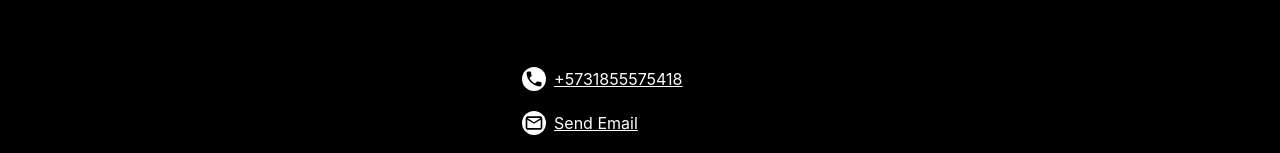
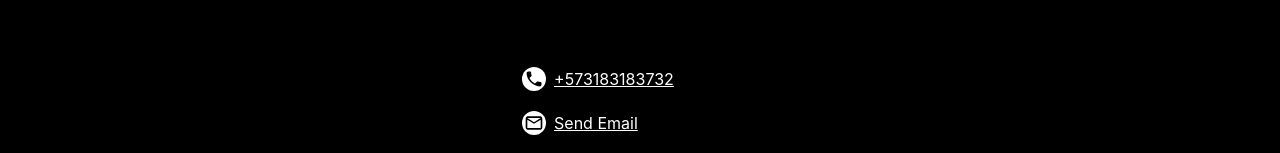
Before and after one commit to Maxiferado/bufetAbogados, a React (Create React App) app: page / in a window 1280 px wide. Shown: the part 3400-3553 px from the top of the page. Built offline with nearby package versions, Linux system fonts and the light colour scheme.

Commit message:
detallesv1

```diff
--- a/public/index.html
+++ b/public/index.html
@@ -1,5 +1,5 @@
 <!DOCTYPE html>
-<html lang="en">
+<html lang="es">
   <head>
     <meta charset="utf-8" />
     <link rel="icon" href="%PUBLIC_URL%/favicon.ico" />
@@ -24,7 +24,7 @@
       work correctly both with client-side routing and a non-root public URL.
       Learn how to configure a non-root public URL by running `npm run build`.
     -->
-    <title>React App</title>
+    <title>Ríosdurán</title>
   </head>
   <body>
     <noscript>You need to enable JavaScript to run this app.</noscript>
--- a/src/App.js
+++ b/src/App.js
@@ -70,7 +70,7 @@ function App() {
       ></HorizontalProperty>
       <Calltoaction h1="Contactenos e inicia una experiencia diferente en asesorias legales y garantiza el crecimiento de tu empresa"></Calltoaction>
       <Footer
-        whatPhone="+5731855575418"
+        whatPhone="+573183183732"
         email="Send Email"
         instagram="@riosduran"
         h2="RÍOS DURÁN"
--- a/src/Components/Footer.jsx
+++ b/src/Components/Footer.jsx
@@ -22,7 +22,7 @@ export default function Footer({ whatPhone, email, instagram, h2, h3 }) {
                 className="bg-white rounded-full p-0.5"
               />
               <a
-                href="https://wa.me/+573185575418"
+                href="https://wa.me/+573183183732"
                 className="text-white underline decoration-1 decoration-white"
                 target="__blank"
               >
--- a/src/Components/Header.jsx
+++ b/src/Components/Header.jsx
@@ -36,7 +36,7 @@ export default function Header({ navmain }) {
             color="black"
           />
         </a>
-        <a href="https://wa.me/+573185575418" target="__blank">
+        <a href="https://wa.me/+573183183732" target="__blank">
           <Icon
             className="cursor-pointer"
             path={mdiWhatsapp}
```
Also changed, not shown: 1 other file (tests, documents, lock files or other folders).
